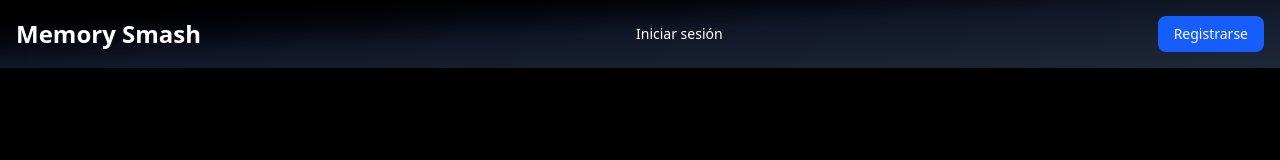
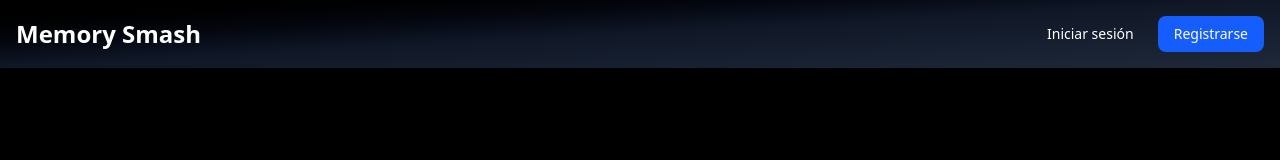
Before and after one commit to DavidHenrique24/proyecto-memory, a Next.js app: page / in a window 1280 px wide. Shown: the top 160 px of the page. Built offline with nearby package versions, Linux system fonts and the light colour scheme.

Commit message:
acomodo inicio sesion

```diff
--- a/src/componentes/header.tsx
+++ b/src/componentes/header.tsx
@@ -30,7 +30,6 @@ export default function Header() {
     <header className="bg-gradient-to-br from-black via-gray-900 to-gray-800 p-4 shadow-md">
       <div className="max-w-7xl mx-auto flex justify-between items-center">
         <h1 className="text-white text-2xl font-bold">Memory Smash</h1>
-
 
         {email ? (
           <>
@@ -73,7 +72,7 @@ export default function Header() {
             </div>
           </>
         ) : (
-            <>
+          <div className="flex space-x-2">
             <Link href="/login">
               <Button className="bg-gray text-white border-white hover:bg-white hover:text-black">
                 Iniciar sesión
@@ -84,7 +83,7 @@ export default function Header() {
                 Registrarse
               </Button>
             </Link>
-            </>
+          </div>
         )}
       </div>
     </header>
```
Lines whose indentation alone changed are shown as unchanged.
